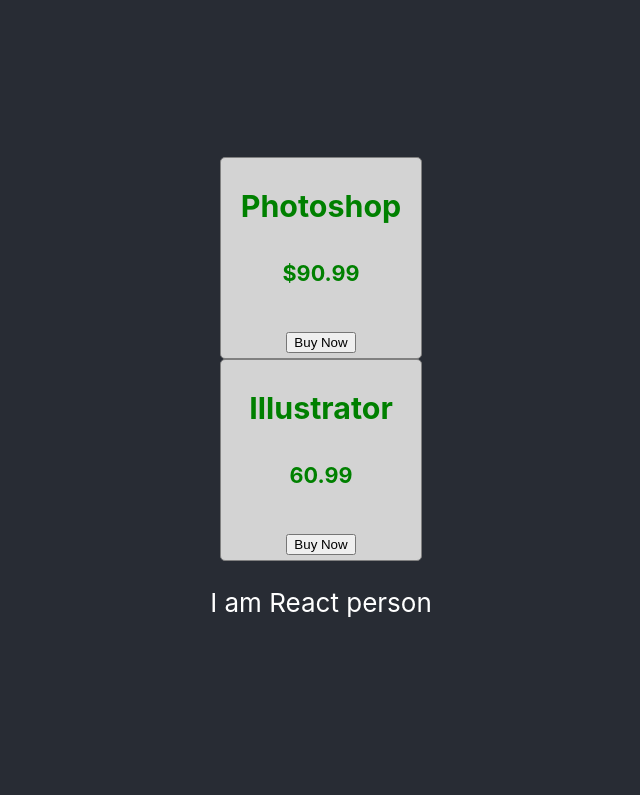
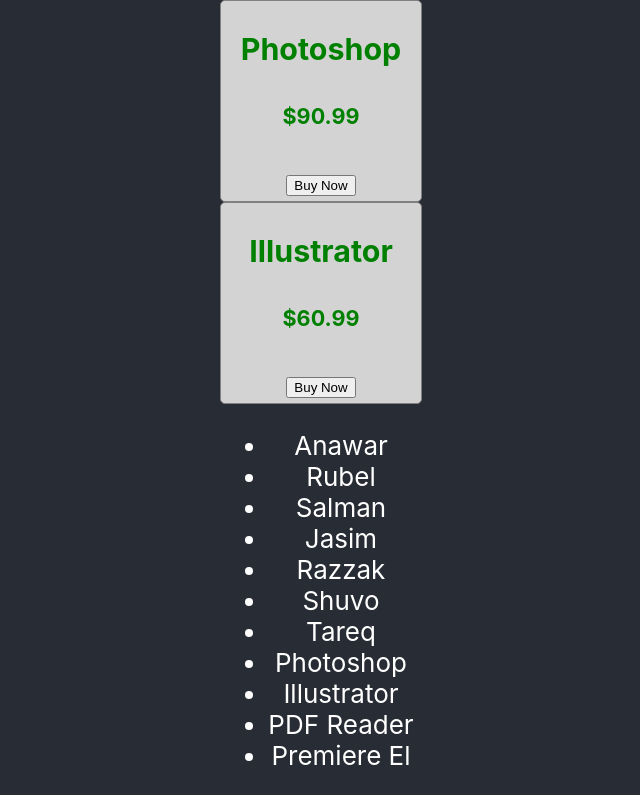
Before and after one commit to Shariful4447/my-new-react-app, a React (Create React App) app in the folder my-new-react-app/: page / in a window 1280 px wide. Shown: the top 795 px of the page, without its empty margins (319-959 px from the left). Built offline with nearby package versions, Linux system fonts and the light colour scheme.

Commit message:
Comitment more dynamic

```diff
--- a/my-new-react-app/src/App.js
+++ b/my-new-react-app/src/App.js
@@ -3,11 +3,12 @@
 
 function App() {
 
-  //const nayoks=['Anawar','Rubel','Salman Muqtadir']
+  const nayoks=['Anawar', 'Rubel', 'Salman', 'Jasim', 'Razzak', 'Shuvo', 'Tareq']
   const products = [
     {name: 'Photoshop', price:'$90.99'},
-    {name:'Illustrator', price:'60.99'},
-    {name:'PDF Reader',price:'$6.99'}
+    {name:'Illustrator', price:'$60.99'},
+    {name:'PDF Reader',price:'$6.99'},
+    {name: 'Premiere El', price:'$7.99'}
 
   ]
   // var person = {name:"Akkas",
@@ -47,7 +48,17 @@
           <Product product={products[0]}></Product>
           <Product product={products[1]}></Product>
 
-         <p>I am React person</p>
+
+         <ul>
+          {
+            nayoks.map(nayok => <li>{nayok}</li>)
+          }
+          {
+            products.map(product => <li>{product.name}</li>)
+          }
+
+         </ul>
+         {products.map(pd=><Product product={pd}></Product>)}
          {/* <Person name="Munna Bhai" job="Football khele"></Person>
          <Person name="Masum" job="Khela dekhe"></Person> */}
 
```
